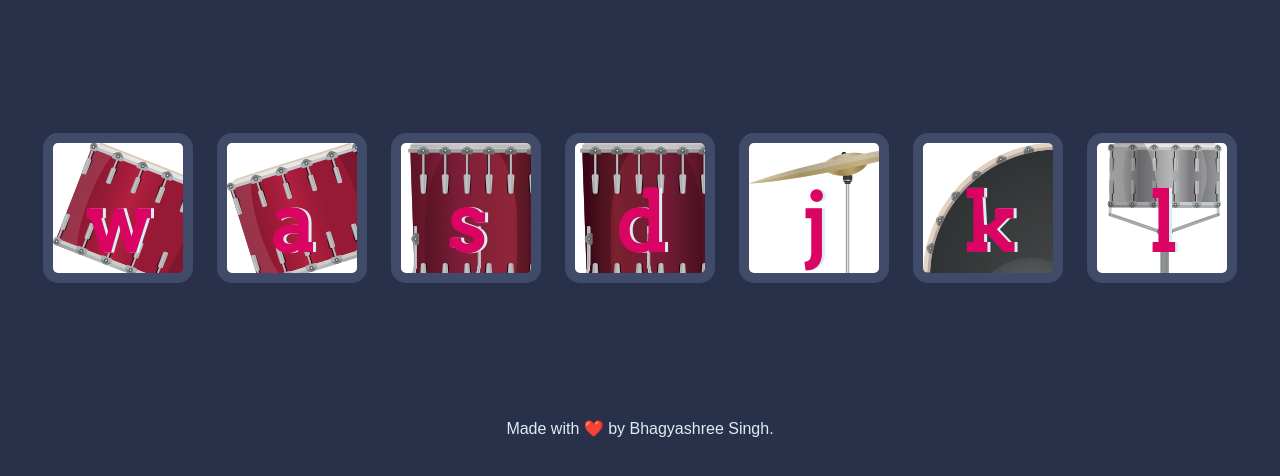
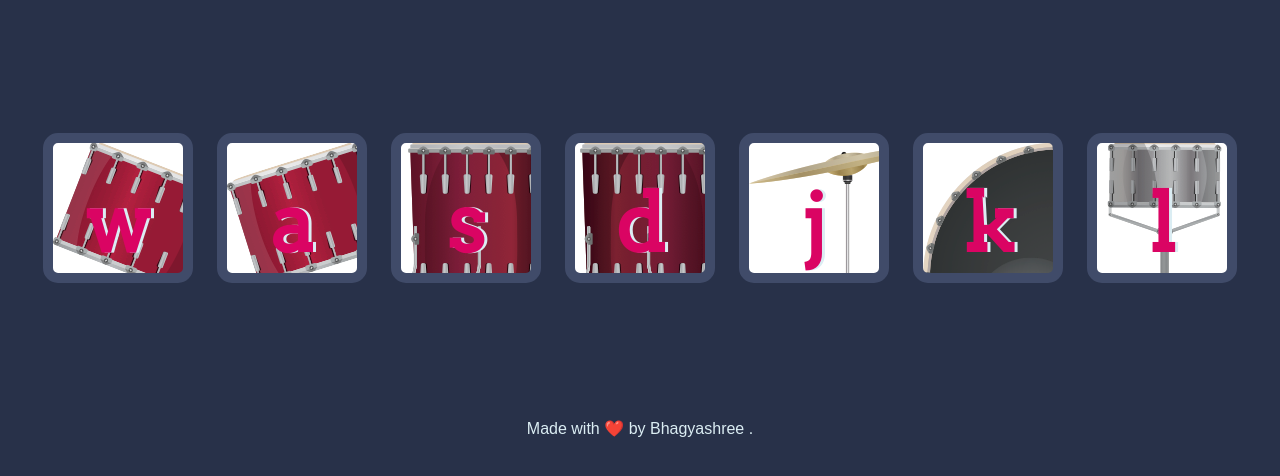
Before and after one commit to bhagyashree29009/DrumKit, a plain HTML site: page index.html in a window 1280 px wide. Shown: the part 156-632 px from the top of the page. Drawn offline with Linux system fonts and the light colour scheme.

Commit message:
Update index.html

```diff
--- a/index.html
+++ b/index.html
@@ -23,7 +23,7 @@
 
 <script src="index.js" charset ="utf-8"></script>
   <footer>
-    Made with ❤️ by Bhagyashree Singh.
+    Made with ❤️ by Bhagyashree .
   </footer>
 </body>
 
```
